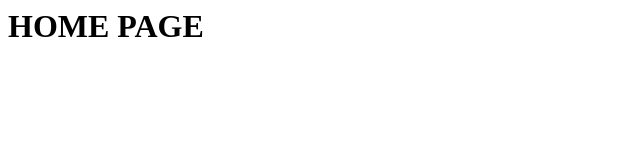
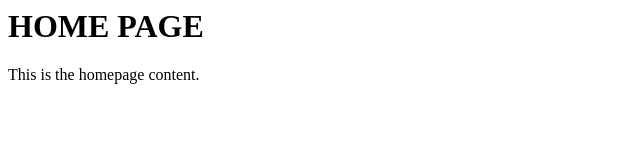
Before and after one commit to dalalAlHaffar/web_project, a plain HTML site: page index.html in a window 1280 px wide. Shown: the whole page, without its empty margins (0-640 px from the left). Drawn offline with Linux system fonts and the light colour scheme.

Commit message:
add home page content

```diff
--- a/index.html
+++ b/index.html
@@ -1 +1,2 @@
 <html><body><h1>HOME PAGE</h1></body></html>
+<p>This is the homepage content.</p>
```
